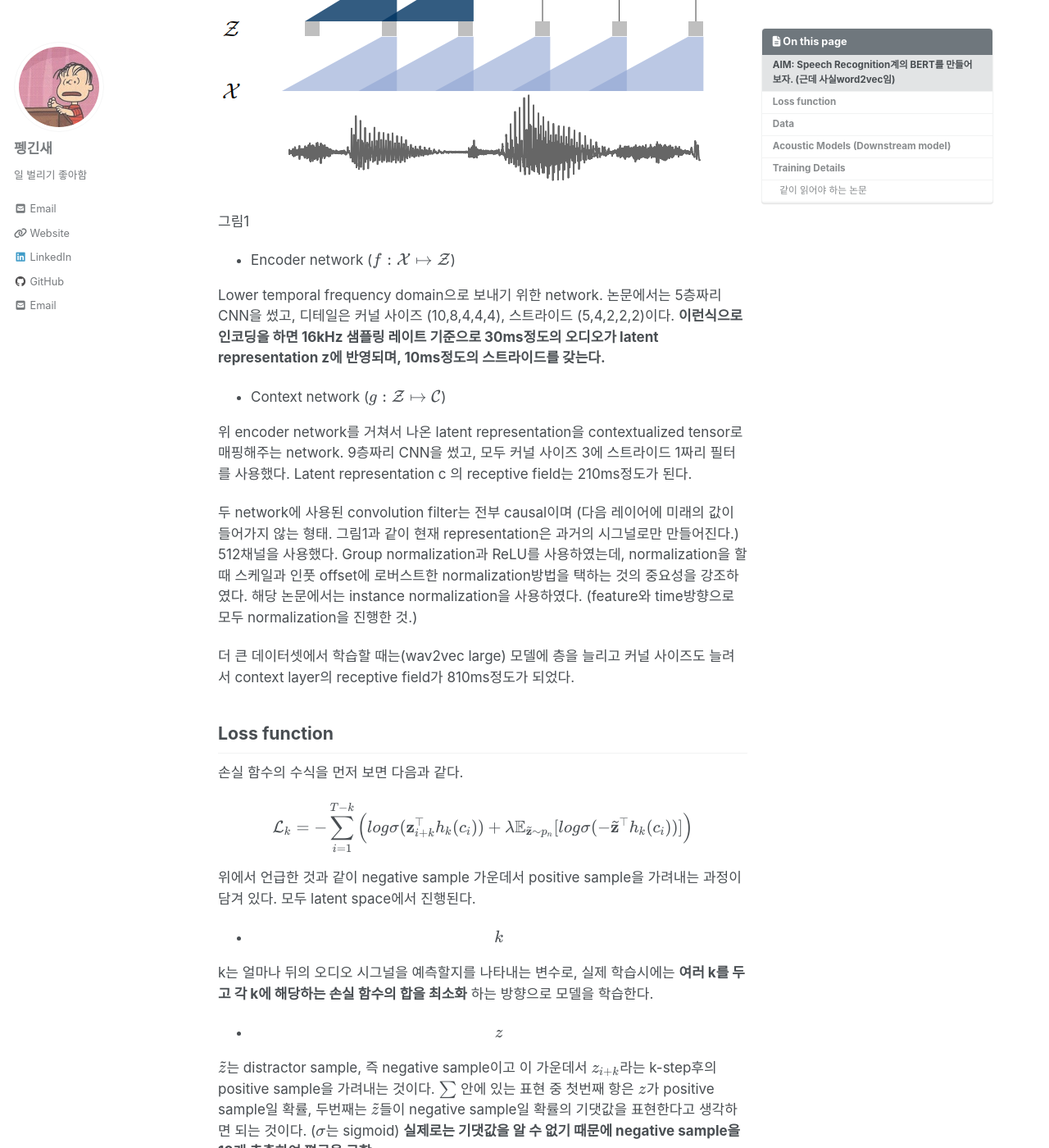
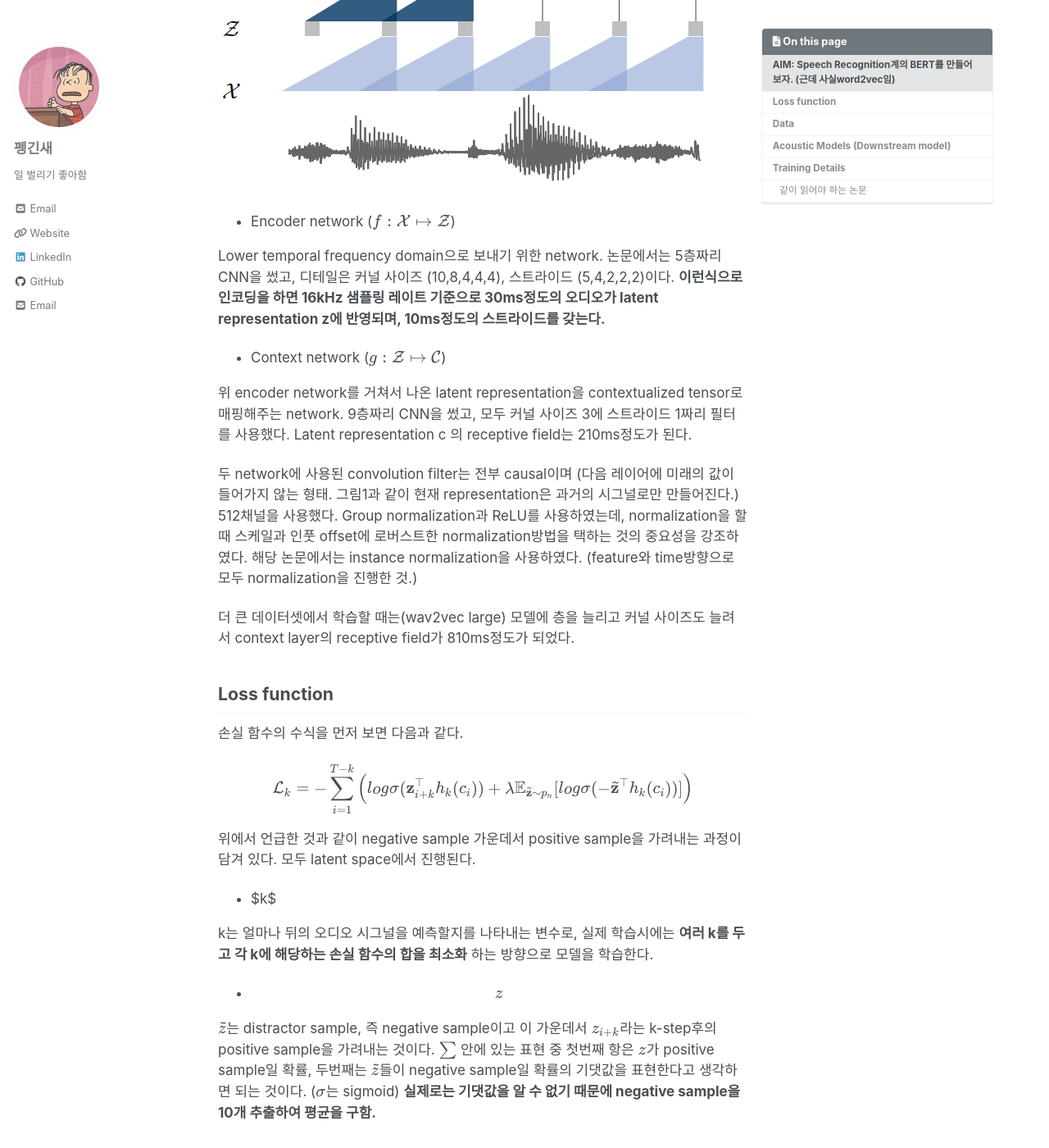
Before and after one commit to sylim2357/sylim2357.github.io, a Jekyll site: the page built from _posts/2020-05-27-wav2vec.md, in a window 1280 px wide and 1400 px high, scrolled down 1471 px. Shown: the whole window at 82% size. Built offline with Jekyll 4.4.1, drawn with Linux system fonts in a browser that asks for light colours; cached includes are drawn as plain includes; nearby versions of some CDN libraries; comment, search, counter and statistics services are not loaded.

Commit message:
fix typos

```diff
--- a/_posts/2020-05-27-wav2vec.md
+++ b/_posts/2020-05-27-wav2vec.md
@@ -44,8 +44,6 @@ $$\mathcal{X}\mapsto\mathcal{Z}\mapsto\mathcal{C}$$
 
 ![wav2vec](/assets/images/wav2vec-01.png)
 
-그림1
-
 - Encoder network ($$f: \mathcal{X}\mapsto\mathcal{Z}$$)
 
 Lower temporal frequency domain으로 보내기 위한 network. 논문에서는 5층짜리 CNN을 썼고, 디테일은 커널 사이즈 (10,8,4,4,4), 스트라이드 (5,4,2,2,2)이다. **이런식으로 인코딩을 하면 16kHz 샘플링 레이트 기준으로 30ms정도의 오디오가 latent representation z에 반영되며, 10ms정도의 스트라이드를 갖는다.**
@@ -66,7 +64,7 @@ $$\mathcal{L}_k = - \sum_{i=1}^{T-k}\Big( log\sigma(\bold{z}^\top_{i+k}h_k(c_i))
 
 위에서 언급한 것과 같이 negative sample 가운데서 positive sample을 가려내는 과정이 담겨 있다. 모두 latent space에서 진행된다.
 
-- $$k$$
+- $k$
 
 k는 얼마나 뒤의 오디오 시그널을 예측할지를 나타내는 변수로, 실제 학습시에는 **여러 k를 두고 각 k에 해당하는 손실 함수의 합을 최소화** 하는 방향으로 모델을 학습한다.
 
```
Also changed, not shown: assets/images/vq-wav2vec-04.PNG (deleted), assets/images/vq-wav2vec-05.PNG (deleted).
